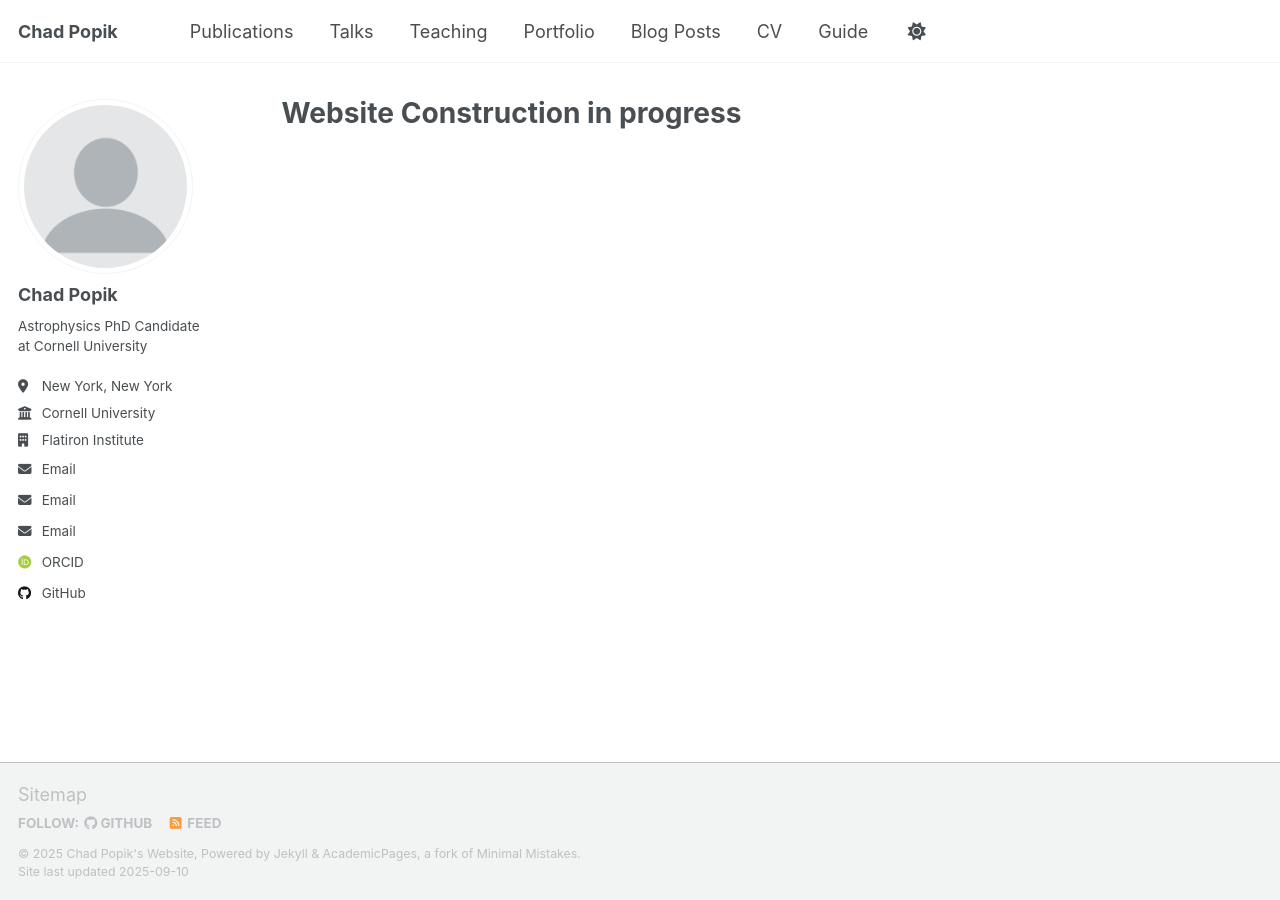
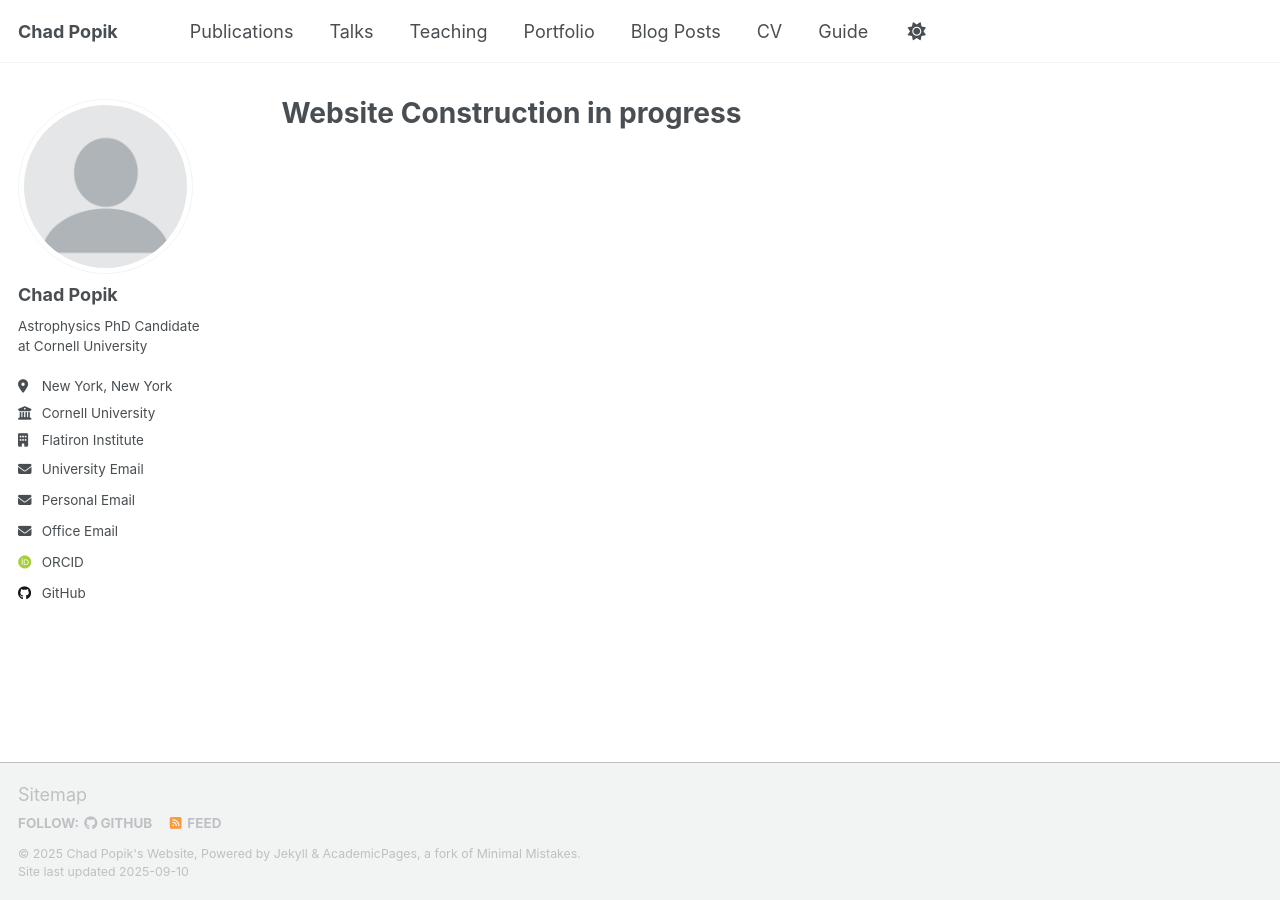
Before and after one commit to chadpopik/chadpopik.github.io, a Jekyll site: the page built from _pages/about.md, in a window 1280 px wide. Built offline with Jekyll 4.4.1, drawn with Linux system fonts in a browser that asks for light colours; some web fonts are replaced; a script that is not in the unit is left out.

Commit message:
Update author-profile.html

```diff
--- a/_includes/author-profile.html
+++ b/_includes/author-profile.html
@@ -37,13 +37,13 @@
         <li><a href="{{ author.uri }}"><i class="fas fa-fw fa-link icon-pad-right" aria-hidden="true"></i>{{ site.data.ui-text[site.locale].website_label | default: "Website" }}</a></li>
       {% endif %}
       {% if author.universityemail %}
-        <li><a href="mailto:{{ author.universityemail }}"><i class="fas fa-fw fa-envelope icon-pad-right" aria-hidden="true"></i>{{ site.data.ui-text[site.locale].email_label | default: "University Email" }}</a></li>
+        <li><a href="mailto:{{ author.universityemail }}"><i class="fas fa-fw fa-envelope icon-pad-right" aria-hidden="true"></i>University Email</a></li>
       {% endif %}
       {% if author.personalemail %}
-        <li><a href="mailto:{{ author.personalemail }}"><i class="fas fa-fw fa-envelope icon-pad-right" aria-hidden="true"></i>{{ site.data.ui-text[site.locale].email_label | default: "Personal Email" }}</a></li>
+        <li><a href="mailto:{{ author.personalemail }}"><i class="fas fa-fw fa-envelope icon-pad-right" aria-hidden="true"></i>Personal Email</a></li>
       {% endif %}
       {% if author.officeemail %}
-        <li><a href="mailto:{{ author.officeemail }}"><i class="fas fa-fw fa-envelope icon-pad-right" aria-hidden="true"></i>{{ site.data.ui-text[site.locale].email_label | default: "Office Email" }}</a></li>
+        <li><a href="mailto:{{ author.officeemail }}"><i class="fas fa-fw fa-envelope icon-pad-right" aria-hidden="true"></i>Office Email</a></li>
       {% endif %}
 
       <!-- Font Awesome and Academicons icons / Academic websites -->
```
